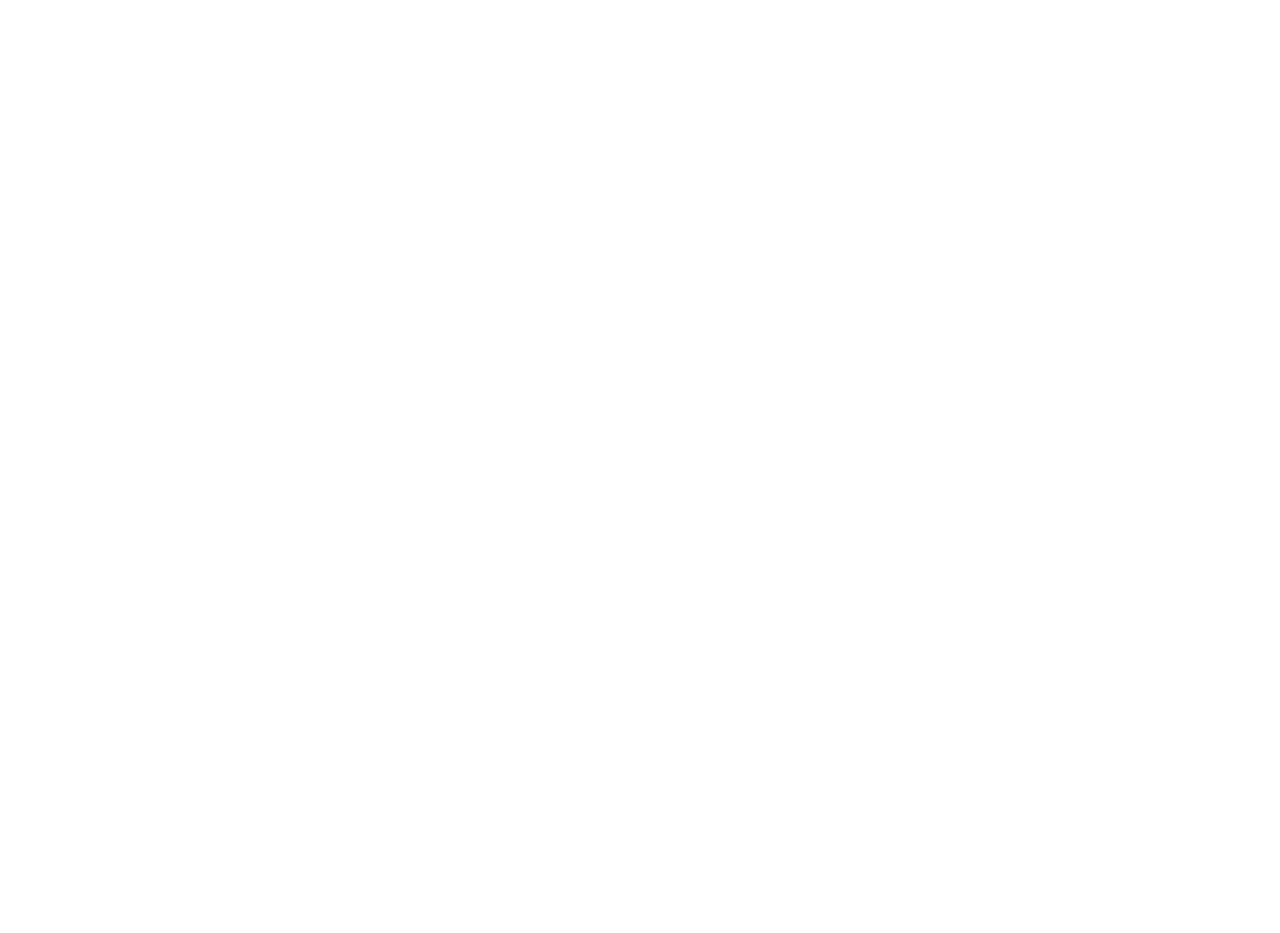
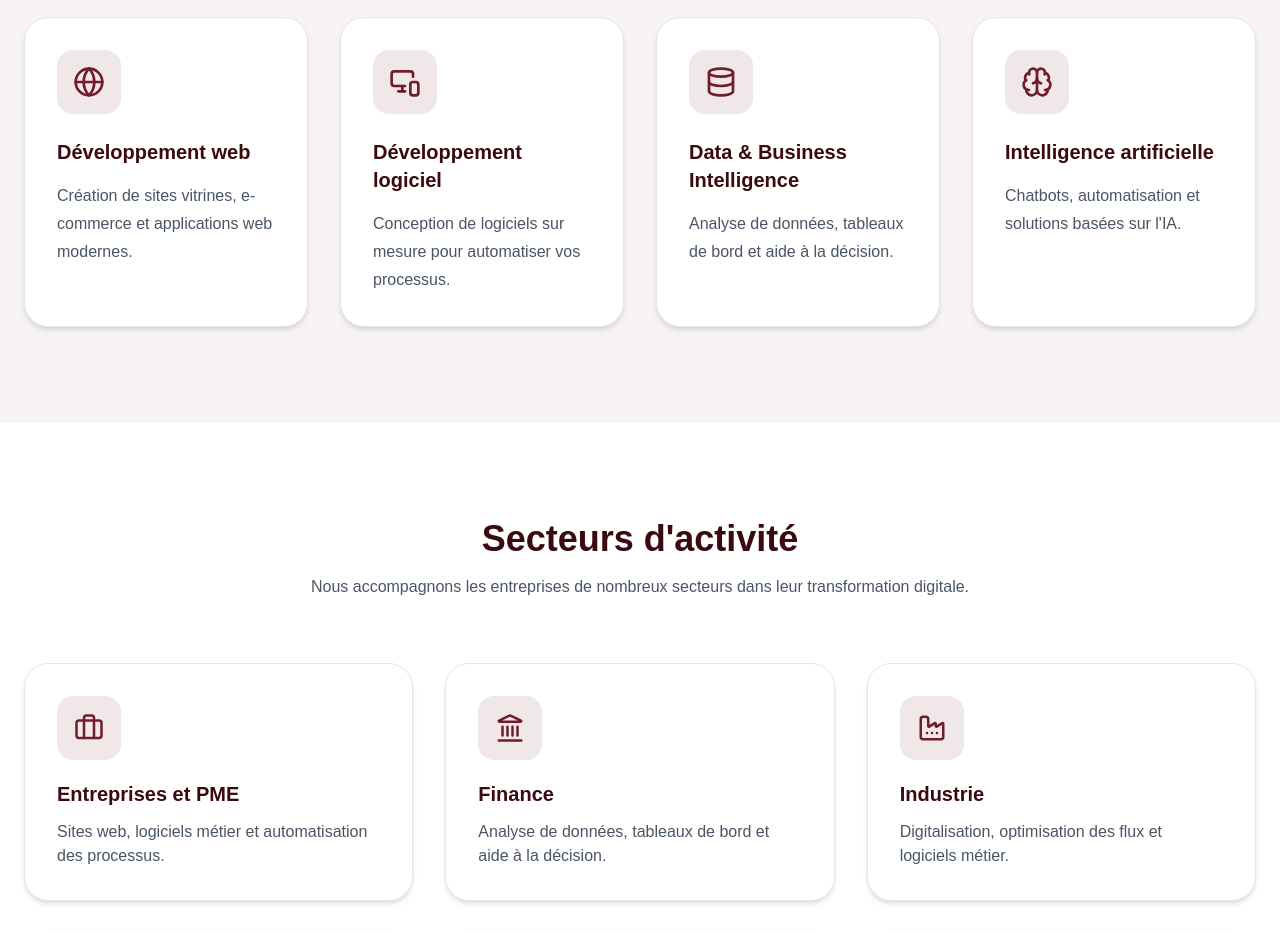
Before and after one commit to Hadjarasani/kaka-consulting, a Next.js app: page / in a window 1280 px wide. Shown: the part 1120-2053 px from the top of the page. Before the commit the page ends 897 px from the top, so only its background shows below. Built offline with nearby package versions, Linux system fonts and the light colour scheme.

Commit message:
Add services and sectors of activity sections

```diff
--- a/app/page.tsx
+++ b/app/page.tsx
@@ -1,10 +1,14 @@
 import Navbar from "@/components/layout/Navbar";
 import Hero from "@/components/sections/Hero";
+import Services from "@/components/sections/Services";
+import Sectors from "@/components/sections/Sectors";
 
 export default function Home() {
   return (
     <>
       <Hero />
+      <Services/>
+      <Sectors/>
     </>
   );
 }
--- a/components/layout/Navbar.tsx
+++ b/components/layout/Navbar.tsx
@@ -4,23 +4,22 @@ import { Menu, X } from "lucide-react";
 import Image from "next/image";
 import Link from "next/link";
 
-
 const navLinks = [
   {
     label: "Services",
-    href: "/services",
+    href: "#services",
   },
   {
     label: "Secteurs d'activité",
-    href: "/secteurs",
+    href: "#secteurs",
   },
   {
     label: "Nous connaître",
-    href: "/nous-connaitre",
+    href: "#nous-connaitre",
   },
   {
     label: "Contact",
-    href: "/contact",
+    href: "#contact",
   },
 ];
 
@@ -71,28 +70,28 @@ export default function Navbar() {
         <div className="lg:hidden bg-white border-t">
           <div className="flex flex-col gap-6 p-6">
             <Link
-            href="/services"
+            href="#services"
             onClick={() => setIsOpen(false)}
             >
             Services
             </Link>
 
             <Link
-            href="/secteurs"
+            href="#secteurs"
             onClick={() => setIsOpen(false)}
             >
             Secteurs d'activité
             </Link>
 
             <Link
-            href="/nous-connaitre"
+            href="#nous-connaitre"
             onClick={() => setIsOpen(false)}
             >
             Nous connaître
             </Link>
 
             <Link
-            href="/contact"
+            href="#contact"
             onClick={() => setIsOpen(false)}
             >
             Contact
@@ -100,7 +99,7 @@ export default function Navbar() {
 
 
             <Link
-            href="/devis"
+            href="#devis"
             className="rounded-xl bg-[#701C2C] px-4 py-3 text-center text-white"
             onClick={() => setIsOpen(false)}
             >
--- a/components/sections/Hero.tsx
+++ b/components/sections/Hero.tsx
@@ -5,7 +5,7 @@ export default function Hero() {
         KAKA CONSULTING
       </h1>
 
-      <p className="mb-10 max-w-2xl px-6 text-base md:mb-10 max-w-2xl text-xl">
+      <p className="mb-10 max-w-2xl px-6 text-base md:mb-10 max-w-2xl mt-4 text-xl">
         Accélérez votre transformation digitale grâce à des solutions
         web, data et intelligence artificielle.
       </p>
--- /dev/null
+++ b/components/sections/Sectors.tsx
@@ -0,0 +1,118 @@
+"use client";
+
+import {
+  Briefcase,
+  Landmark,
+  Factory,
+  Truck,
+  ShoppingCart,
+  Building2,
+} from "lucide-react";
+
+import { motion } from "framer-motion";
+
+export default function Sectors() {
+  const sectors = [
+   {
+     icon: Briefcase,
+     title: "Entreprises et PME",
+     description:
+      "Sites web, logiciels métier et automatisation des processus.",
+   },
+   {
+     icon: Landmark,
+     title: "Finance",
+     description:
+      "Analyse de données, tableaux de bord et aide à la décision.",
+   },
+   {
+     icon: Factory,
+     title: "Industrie",
+     description:
+      "Digitalisation, optimisation des flux et logiciels métier.",
+   },
+   {
+     icon: Truck,
+     title: "Logistique",
+     description:
+      "Gestion des transports, traçabilité et automatisation.",
+   },
+   {
+     icon: ShoppingCart,
+     title: "Commerce",
+     description:
+      "Solutions e-commerce et outils de gestion commerciale.",
+   },
+   {
+     icon: Building2,
+     title: "Services publics",
+     description:
+      "Portails web, gestion documentaire et services numériques.",
+   },
+];
+
+  return (
+    <section id="secteurs" className="bg-white py-24 px-6">
+      <div className="mx-auto max-w-7xl">
+        <div className="mb-16 text-center">
+          <h2 className="text-4xl font-bold text-[#3B0910]">
+            Secteurs d'activité
+          </h2>
+
+          <p className="mt-4 text-gray-600">
+            Nous accompagnons les entreprises de nombreux secteurs dans leur
+            transformation digitale.
+          </p>
+        </div>
+
+        <div className="grid gap-8 md:grid-cols-2 lg:grid-cols-3">
+          {sectors.map((sector, index) => {
+            const Icon = sector.icon;
+
+            return (
+              <motion.div
+                key={sector.title}
+                initial={{ opacity: 0, y: 40 }}
+                whileInView={{ opacity: 1, y: 0 }}
+                viewport={{ once: true }}
+                transition={{
+                  duration: 0.6,
+                  delay: index * 0.1,
+                }}
+                className="
+                  group
+                  rounded-3xl
+                  border
+                  border-gray-200
+                  bg-white
+                  p-8
+                  shadow-md
+                  transition-all
+                  duration-300
+                  hover:-translate-y-2
+                  hover:border-[#701C2C]
+                  hover:shadow-xl
+                "
+              >
+                <div className="mb-5 flex h-16 w-16 items-center justify-center rounded-2xl bg-[#701C2C]/10 transition-all duration-300 group-hover:bg-[#701C2C]">
+                  <Icon
+                    size={30}
+                    className="text-[#701C2C] transition-all duration-300 group-hover:text-white"
+                  />
+                </div>
+
+                <h3 className="mb-3 text-xl font-bold text-[#3B0910]">
+                  {sector.title}
+                </h3>
+
+                <p className="text-gray-600">
+                  {sector.description}
+                </p>
+              </motion.div>
+            );
+          })}
+        </div>
+      </div>
+    </section>
+  );
+}
--- /dev/null
+++ b/components/sections/Services.tsx
@@ -0,0 +1,121 @@
+"use client";
+import {
+  Globe,
+  MonitorSmartphone,
+  Database,
+  Brain,
+} from "lucide-react";
+import { motion } from "framer-motion";
+
+export default function Services() {
+  const services = [
+    {
+      icon: Globe,
+      title: "Développement web",
+      description:
+        "Création de sites vitrines, e-commerce et applications web modernes.",
+    },
+    {
+      icon: MonitorSmartphone,
+      title: "Développement logiciel",
+      description:
+        "Conception de logiciels sur mesure pour automatiser vos processus.",
+    },
+    {
+      icon: Database,
+      title: "Data & Business Intelligence",
+      description:
+        "Analyse de données, tableaux de bord et aide à la décision.",
+    },
+    {
+      icon: Brain,
+      title: "Intelligence artificielle",
+      description:
+        "Chatbots, automatisation et solutions basées sur l'IA.",
+    },
+  ];
+
+  return (
+    <section id="services" className="bg-[#F8F4F5] py-24 px-6">
+      <div className="mx-auto max-w-7xl">
+        <div className="mb-16 text-center">
+          <h2 className="text-4xl font-bold text-[#3B0910]">
+            Nos services
+          </h2>
+
+          <p className="mt-4 text-gray-600">
+            KAKA CONSULTING accompagne les entreprises dans leur
+            transformation digitale grâce à des solutions innovantes.
+          </p>
+        </div>
+
+        <div className="grid gap-8 md:grid-cols-2 lg:grid-cols-4">
+          {services.map((service, index) => {
+            const Icon = service.icon;
+
+            return (
+              <motion.div
+              key={service.title}
+              initial={{ opacity: 0, y: 50 }}
+              whileInView={{ opacity: 1, y: 0 }}
+              viewport={{ once:true}}
+              transition={{
+                duration: 0.6,
+                delay: index * 0.15,
+              }}
+              className="
+                group
+                rounded-3xl
+                bg-white
+                p-8
+                shadow-md
+                border
+                border-gray-200
+                transition-all
+                duration-300
+                hover:-translate-y-3
+                hover:shadow-2xl
+                hover:border-[#701C2C]
+              "
+              >
+                <div
+                  className="
+                    mb-6
+                    flex
+                    h-16
+                    w-16
+                    items-center
+                    justify-center
+                    rounded-2xl
+                    bg-[#701C2C]/10
+                    transition-all
+                    duration-300
+                    group-hover:bg-[#701C2C]
+                  "
+                >
+                  <Icon
+                    size={32}
+                    className="
+                      text-[#701C2C]
+                      transition-colors
+                      duration-300
+                      group-hover:text-white
+                    "
+                  />
+                </div>
+
+                <h3 className="mb-4 text-xl font-bold text-[#3B0910]">
+                  {service.title}
+                </h3>
+
+                <p className="leading-7 text-gray-600">
+                  {service.description}
+                </p>
+              </motion.div>
+            );
+          })}
+        </div>
+      </div>
+    </section>
+  );
+}
--- a/package.json
+++ b/package.json
@@ -9,6 +9,7 @@
     "lint": "eslint"
   },
   "dependencies": {
+    "framer-motion": "^12.43.0",
     "lucide-react": "^1.28.0",
     "next": "16.2.12",
     "react": "19.2.4",
```
Also changed, not shown: 1 other file (tests, documents, lock files or other folders).
